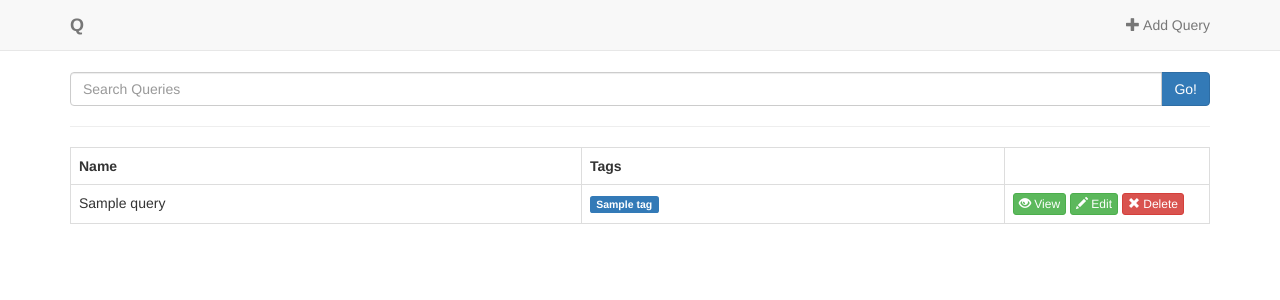
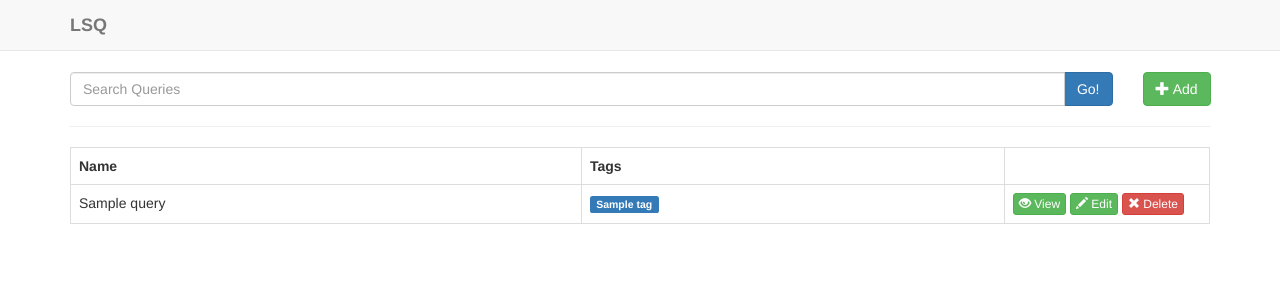
Before and after one commit to LogicSoftInd/LSQ, a Flask app: page / in a window 1280 px wide. Shown: the top 300 px of the page. Run offline with Flask 2, Linux system fonts and the light colour scheme; a database or web service that is not in the repository returns one stand-in record (values such as "Sample title"); some libraries are stand-ins or nearby versions.

Commit message:
UI tweaks
- Changing name of app
- Put title in focus when adding new query
- Move add to the home page from navbar

```diff
--- a/templates/base.html
+++ b/templates/base.html
@@ -8,7 +8,7 @@
     <meta name="author" content="">
     <link rel="icon" href="../../favicon.ico">
 
-    <title>XRef</title>
+    <title>LSQ | Queries system</title>
 
     <!-- Bootstrap core CSS -->
     <link href="/static/bootstrap3/css/bootstrap.min.css" rel="stylesheet">
@@ -41,13 +41,10 @@
             <span class="icon-bar"></span>
             <span class="icon-bar"></span>
           </button>
-          <a class="navbar-brand" href="/"><strong>Q</strong></a>
+          <a class="navbar-brand" href="/"><strong>LSQ</strong></a>
         </div>
         <div class="navbar-collapse collapse">
           <ul class="nav navbar-nav">
-          </ul>
-          <ul class="nav navbar-nav navbar-right">
-            <li><a data-toggle="modal" href="#add-query"><span class="glyphicon glyphicon-plus" aria-hidden="true"></span> Add Query</a></li>
           </ul>
         </div>
       </div>
--- a/templates/index.html
+++ b/templates/index.html
@@ -4,13 +4,16 @@
 
   <form>
     <div class="row">
-      <div class="col-md-12">
+      <div class="col-md-11">
         <div class="input-group">
           <input type="text" class="form-control" placeholder="Search Queries">
           <span class="input-group-btn">
             <button class="btn btn-primary" type="button">Go!</button>
           </span>
         </div>
+      </div>
+      <div class="col-md-1">
+        <a class="btn btn-success" data-toggle="modal" href="#add-query"><span class="glyphicon glyphicon-plus" aria-hidden="true"></span> Add</a>
       </div>
     </div>
   </form>
@@ -56,7 +59,7 @@
 
             <div class="row">
               <div class="col-md-12">
-                <input name="title" class="form-control" placeholder="Title" type="text">
+                <input id="add-query-title" name="title" class="form-control" placeholder="Enter Title" type="text">
               </div>
             </div>
             <br/>
@@ -82,4 +85,10 @@
     </div>
   </div>
 
+  <script>
+    $('#add-query').on('shown.bs.modal', function () {
+      $('#add-query-title').focus()
+    })
+  </script>
+
 {% endblock %}
```
